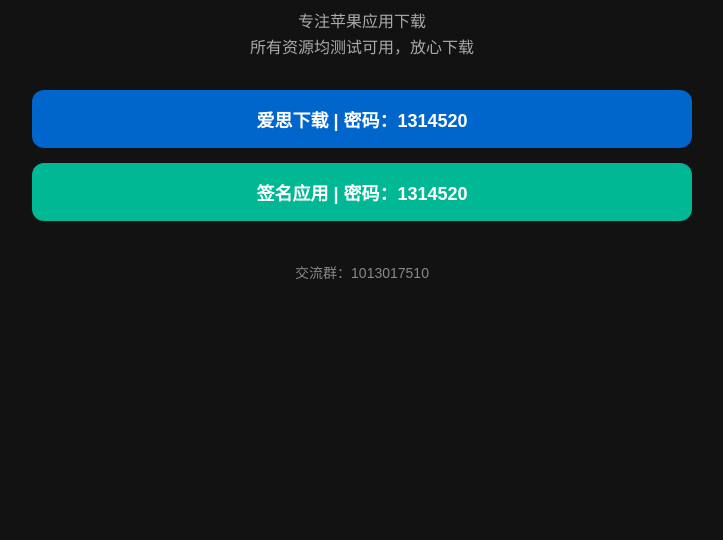
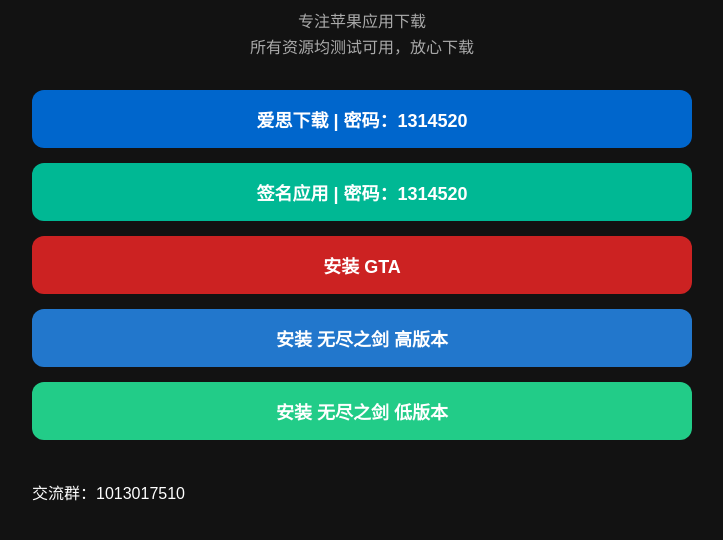
Before and after one commit to xingyunOS-your/xingyuniosapp, a plain HTML site: page index.html in a window 1280 px wide. Shown: the part 108-648 px from the top of the page, without its empty margins (278-1001 px from the left). Drawn offline with Linux system fonts and the light colour scheme.

Commit message:
Update index.html

```diff
--- a/index.html
+++ b/index.html
@@ -14,13 +14,16 @@
 .download-btn{display:block;width:100%;padding:16px;border-radius:12px;border:none;font-size:18px;font-weight:bold;color:#fff;background:#222;cursor:pointer}
 .btn-aisi{background:#0066cc}
 .btn-sign{background:#00b894}
-.contact{text-align:center;color:#888;font-size:14px;line-height:1.8}
+.btn-gta{background:#cc2222}
+.btn-in{background:#2277cc}
+.btn-ml{background:#22cc88}
 </style>
 </head>
 <body>
 <div class="container">
   <div class="title">xingyun下载站</div>
   <div class="desc">专注苹果应用下载<br>所有资源均测试可用，放心下载</div>
+
   <div class="btn-box">
     <button class="download-btn btn-aisi" onclick="window.open('https://wwalu.lanzoub.com/b016kefmrc')">
       爱思下载 | 密码：1314520
@@ -28,14 +31,25 @@
     <button class="download-btn btn-sign" onclick="window.open('https://wwalu.lanzoub.com/b016kefmmh')">
       签名应用 | 密码：1314520
     </button>
+
+    <!-- 你要的 3 个真实安装按钮 -->
+    <button class="download-btn btn-gta" onclick="location.href='itms-services://?action=download-manifest&url=./gta.plist'">
+      安装 GTA
+    </button>
+    <button class="download-btn btn-in" onclick="location.href='itms-services://?action=download-manifest&url=./in.plist'">
+      安装 无尽之剑 高版本
+    </button>
+    <button class="download-btn btn-ml" onclick="location.href='itms-services://?action=download-manifest&url=./ml.plist'">
+      安装 无尽之剑 低版本
+    </button>
   </div>
+
   <div class="contact">
     交流群：1013017510
   </div>
 </div>
 
 <script>
-// 电脑访问不弹
 function isPC() {
   return !/Android|iPhone|iPad|iPod/.test(navigator.userAgent);
 }
@@ -43,10 +57,6 @@
   alert("电脑端仅支持预览，请使用手机访问！");
 } else {
   alert("本IPA并未签名，请越狱设备安装！");
-  if(confirm("是否安装我们的客户端？")){
-    alert("正在为你安装中...");
-    window.location = "itms-services://?action=download-manifest&url=./manifest.plist";
-  }
 }
 </script>
 </body>
```
